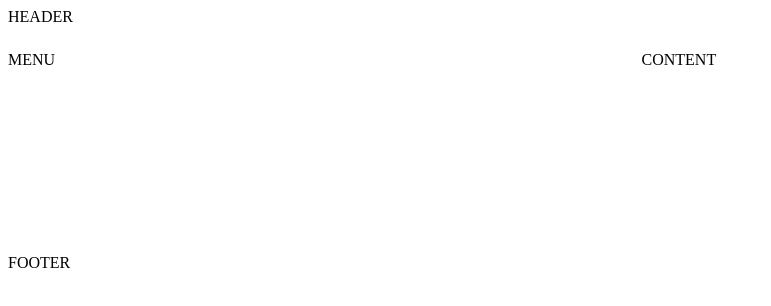
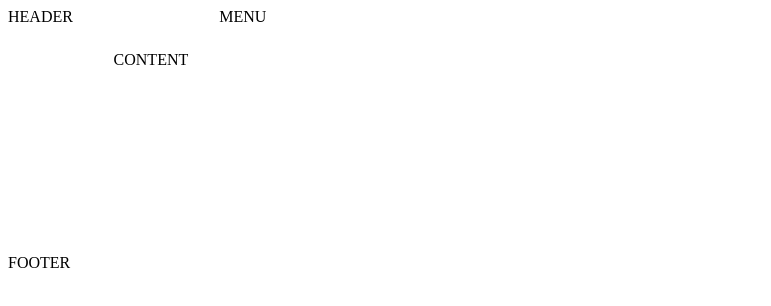
Before and after one commit to JosEsquivel/GridCSS, a plain HTML site: page index.html in a window 1280 px wide. Shown: the whole page, without its empty margins (0-771 px from the left). Drawn offline with Linux system fonts and the light colour scheme.

Commit message:
make 1 cell to occupy a whole row, PART4

```diff
--- a/index.css
+++ b/index.css
@@ -1,13 +1,15 @@
 .container{
 	display: grid;
 	grid-gap: 3px;
-	grid-template-columns: repeat(2,1fr);
+	grid-template-columns: repeat(12,1fr);
 	grid-template-rows: 40px 200px 40px;
 	.header{
 		grid-column: 1/3;
 	}
 	.menu{}
-	.content{}
+	.content{
+		grid-column: 2/-1;
+	}
 	.footer{
 		grid-column: 1/span -1;
 	}
```
